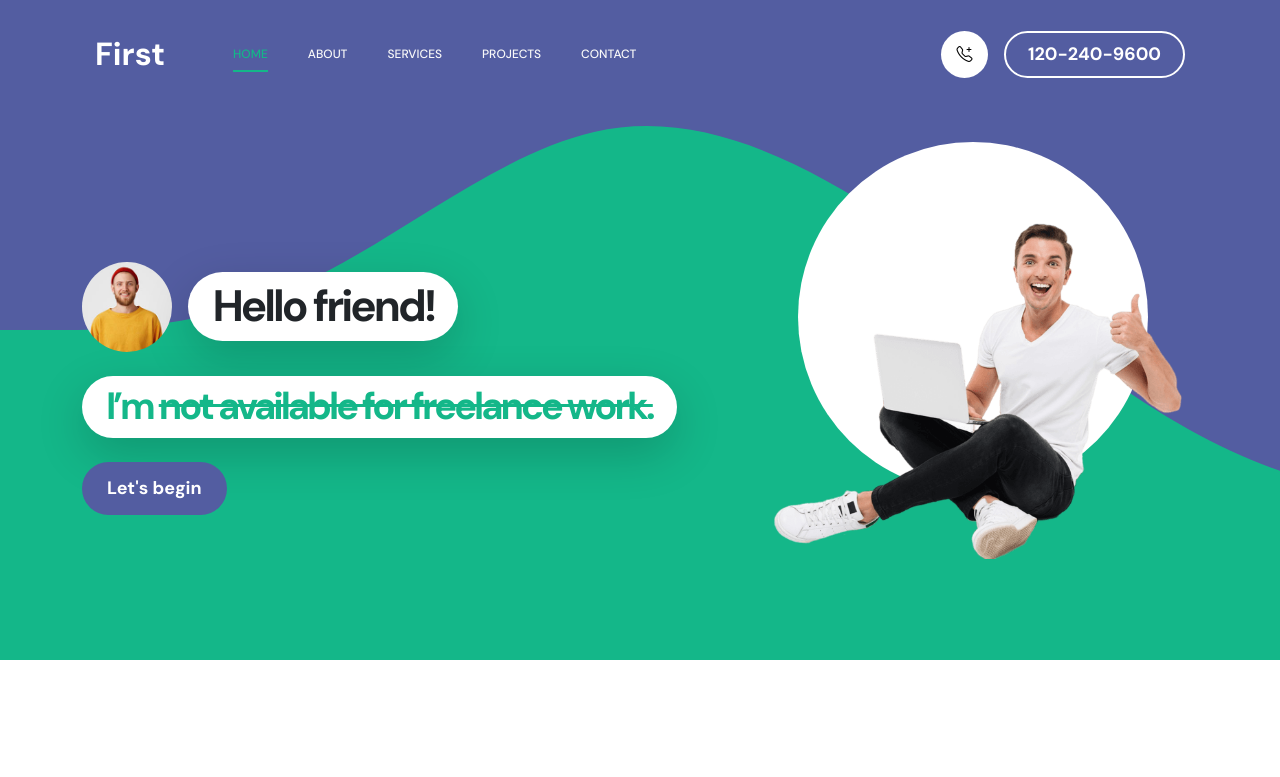
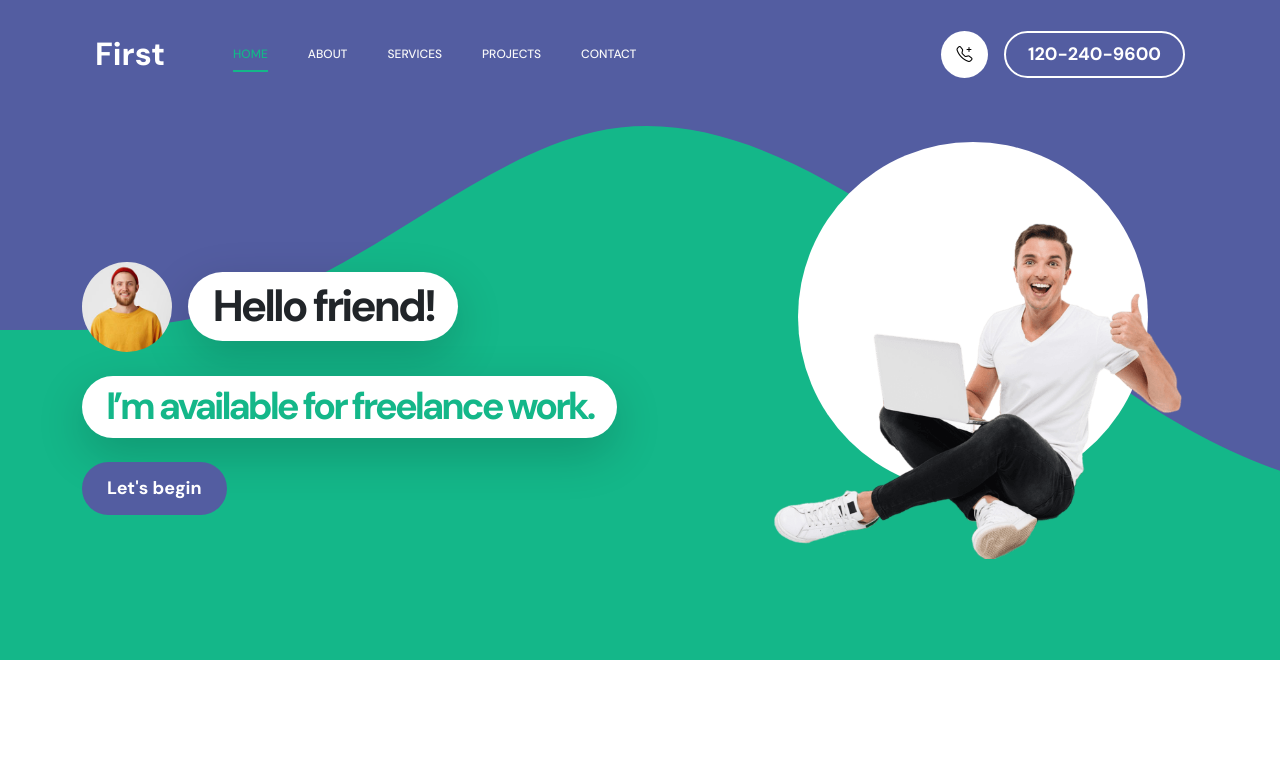
Before and after one commit to isam1981/myfirstwebsite, a plain HTML site: page index.html in a window 1280 px wide. Shown: the top 777 px of the page. Drawn offline with Linux system fonts and the light colour scheme.

Commit message:
adding new text

```diff
--- a/index.html
+++ b/index.html
@@ -105,7 +105,7 @@ https://templatemo.com/tm-578-first-portfolio
                                     <h1 class="hero-title ms-3 mb-0">Hello friend!</h1>
                                 </div>
 
-                                <h2 class="mb-4">I’m <del>not<del> available for freelance work.</h2>
+                                <h2 class="mb-4">I’m available for freelance work.</h2>
                                 <p class="mb-4"><a class="custom-btn btn custom-link" href="#section_2">Let's begin</a></p>
                             </div>
                         </div>
```
